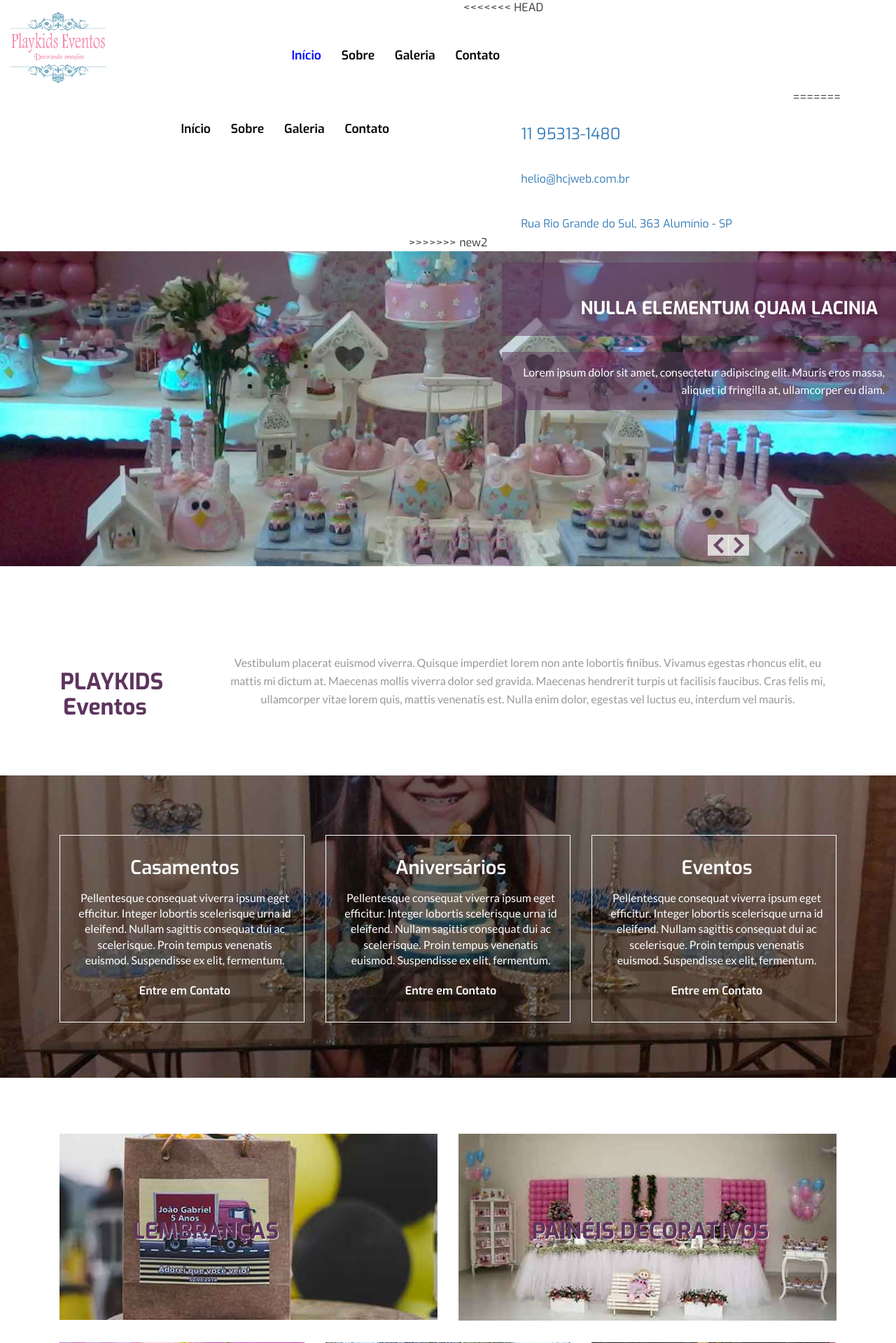
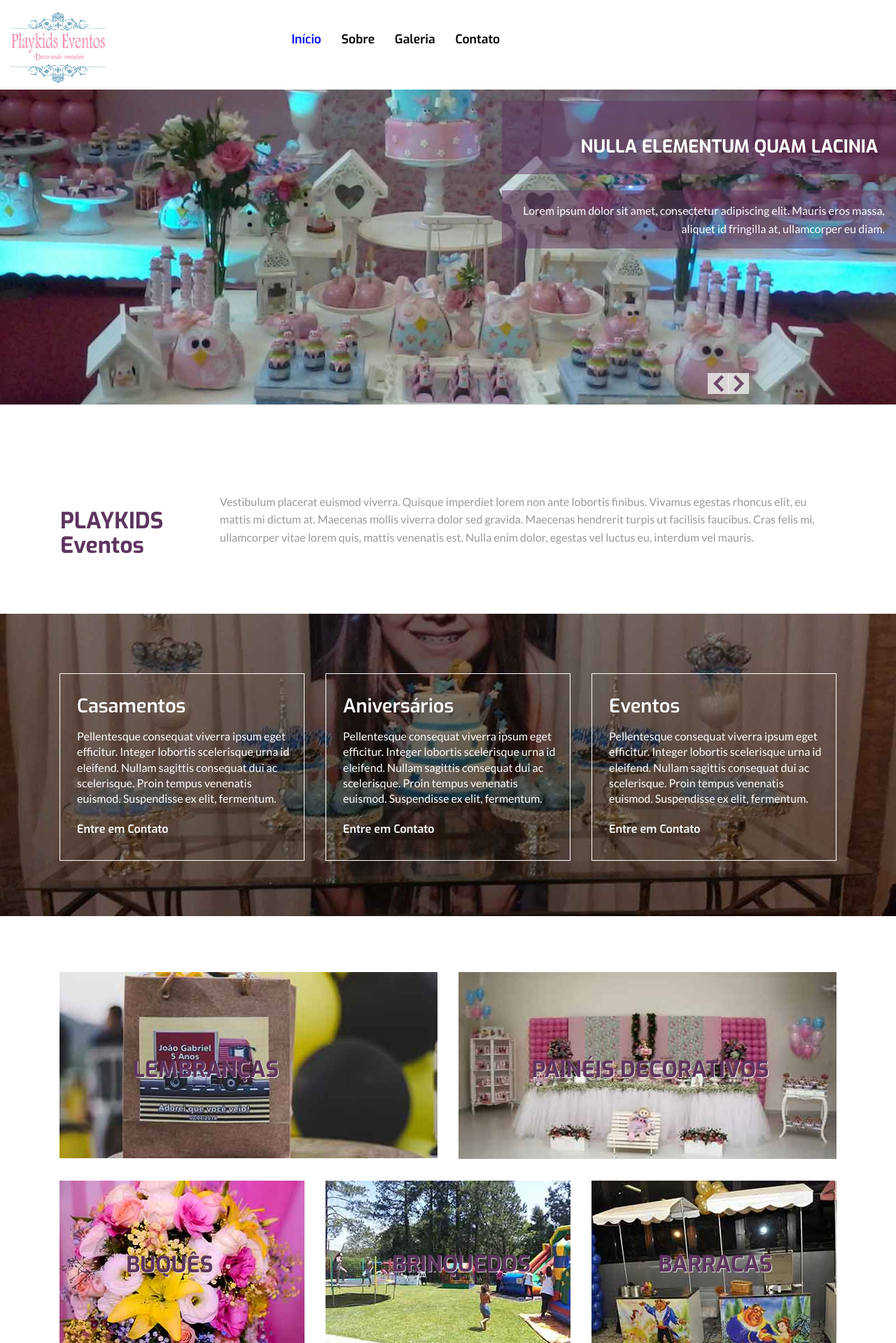
Before and after one commit to hcjweb/playkids, a PHP site: page /index.php in a window 1280 px wide. Shown: the top 1919 px of the page at 70% size. Run offline with PHP 8.4, Linux system fonts and the light colour scheme.

Commit message:
add header to merge master to new2

```diff
--- a/inc/header.php
+++ b/inc/header.php
@@ -1,9 +1,8 @@
 
-    <div class="header" id="home">
+
   <div class="logo">
       <a href="index.html"><img src="images/logo.png" alt=""></a>
     </div>
-<<<<<<< HEAD
 <div class="header" id="home">
   <div class="container">
 
@@ -25,37 +24,4 @@
    </script>
    <!-- script-for-menu -->
   </div>
-=======
-        <div class="navigation">
-         <span class="menu"></span>
-          <ul class="navig">
-            <li><a href="index.php">Início</a><span> </span></li>
-            <li><a href="about.php">Sobre</a><span> </span></li>
-            <li><a href="gallery.php">Galeria</a><span> </span></li>
-            <li><a href="contact.php">Contato</a><span> </span></li>
-          </ul>
-        </div>
-    <div class="contact-header">
-      <section class="fone">
-        <img src="" alt="" />
-        <p><a href="contact.php">11 95313-1480</a></p>
-      </section>
-      <section class="mail">
-        <img src="" alt="" />
-        <p><a href="contact.php">helio@hcjweb.com.br</a></p>
-      </section>
-      <section class="endereco">
-        <img src="" alt="" />
-        <p><a href="contact.php">Rua Rio Grande do Sul, 363 Alumínio - SP</a></p>
-      </section>
 </div>
-
-
-
-            <div class="clearfix"></div>
-
-
-
-
->>>>>>> new2
-</div>
```
